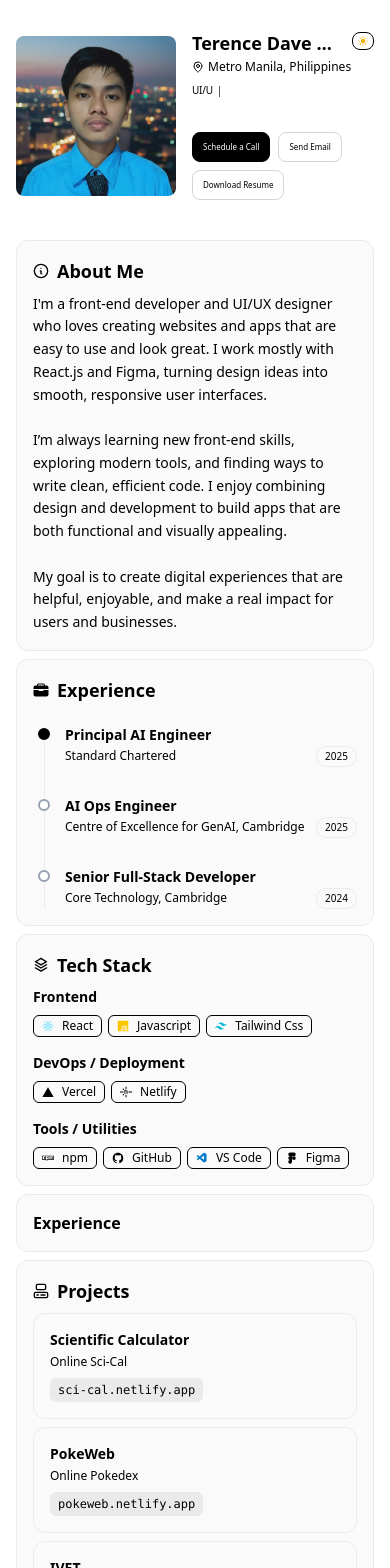
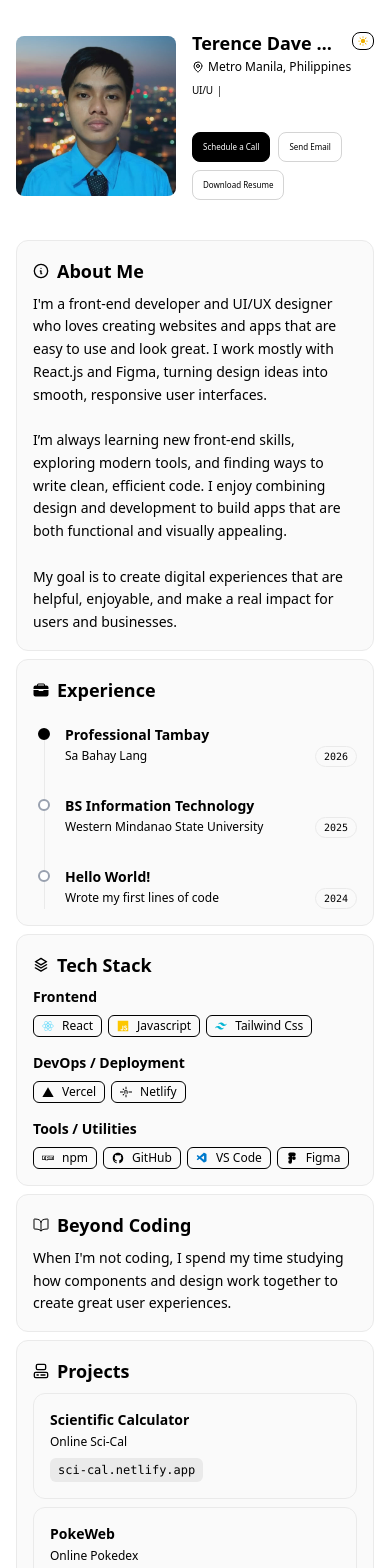
Before and after one commit to hasteeza/natadterencedave, a React (Vite) app: page /home in a window 390 px wide. Shown: the top 1568 px of the page. Built offline with nearby package versions, Linux system fonts and the light colour scheme.

Commit message:
fix the alignment and responsive in hero page

```diff
--- a/index.html
+++ b/index.html
@@ -4,7 +4,7 @@
     <meta charset="UTF-8" />
     <link rel="icon" type="image/svg+xml" href="/images/favicon-blck.png" />
     <meta name="viewport" content="width=device-width, initial-scale=1.0" />
-    <title>Terence Dave Natad</title>
+    <title>TDRN | PORTFOLIO</title>
   </head>
   <body>
     <div id="root"></div>
--- a/src/components/Footer.jsx
+++ b/src/components/Footer.jsx
@@ -17,7 +17,7 @@ const Footer = () => {
             theme === "light" ? "text-black" : "text-white"
           }`}
         >
-          © Designed and Built by Terence
+          © 2026 Terence Dave Natad. All Rights Reserved
         </p>
       </div>
     </section>
--- a/src/components/VerticalStepper.jsx
+++ b/src/components/VerticalStepper.jsx
@@ -54,7 +54,7 @@ export default function VerticalStepper({
 
                   {step.year && (
                     <span
-                      className={`rounded-full border px-2 py-0.5 text-[10px] font-medium ${
+                      className={`rounded-full border px-2 py-0.5 text-[10px] font-medium font-mono ${
                         theme === "light"
                           ? "border-[#EAEAEA]  text-black"
                           : "border-[#222222]  text-white"
--- a/src/pages/Heropage.jsx
+++ b/src/pages/Heropage.jsx
@@ -39,7 +39,7 @@ const Heropage = () => {
 
   return (
     <section
-      className="min-h-screen transition-colors duration-500"
+      className="min-h-screen relative transition-colors duration-500"
       style={{ backgroundColor: bgColor }}
     >
       {/* HEADER */}
@@ -79,16 +79,16 @@ const Heropage = () => {
 
       {/* HERO */}
       <main
-        className="relative gap-6 flex flex-col items-center justify-between
-        min-h-[calc(100vh-80px)] px-6 text-center overflow-hidden "
+        className="relative gap-6 xs:gap-32 flex flex-col items-center justify-evenly
+        min-h-[calc(100vh-80px)] px-6 text-center"
       >
         {/* INTRO */}
 
         {/* FRONTEND */}
-        <div className="mt-20 flex flex-col items-center gap-6">
+        <div className="flex flex-col items-center gap-4">
           <SplitText
             text="Hello, my name is Terence and I am a"
-            className="text-sm xs:text-2xl font-semibold text-center text-[#ffffff] [font-family:ZTNature]"
+            className="text-sm md:text-[clamp(1rem,2vw,1.5rem)] font-semibold text-center text-[#ffffff] [font-family:ZTNature]"
             delay={50}
             duration={0.5}
             ease="power3.out"
@@ -100,14 +100,15 @@ const Heropage = () => {
             textAlign="center"
             onLetterAnimationComplete={handleAnimationComplete}
           />
+          <div className="space-y-5">
             <h1
               data-aos="fade-up"
               data-aos-delay="200"
               data-aos-duration="800"
               data-aos-easing="ease-out-cubic"
               className="
-            uppercase font-extrabold tracking-wide leading-[0.9]
-            text-[clamp(2rem,10vw,8rem)]
+            uppercase font-extrabold tracking-wide leading-[0.9] text-4xl
+            xs:text-[clamp(3rem,8vw,8rem)]
             [font-family:DrukWide]
           "
               style={{ color: textColor }}
@@ -121,8 +122,8 @@ const Heropage = () => {
               data-aos-delay="400"
               data-aos-duration="800"
               className="
-            uppercase font-extrabold tracking-wider leading-[0.9]
-            text-[clamp(2rem,10vw,8rem)]
+            uppercase font-extrabold tracking-wider leading-[0.9] text-4xl
+            xs:text-[clamp(3rem,8vw,8rem)]
             text-transparent
             [-webkit-text-stroke:1px_white]
             [font-family:DrukWide]
@@ -132,23 +133,7 @@ const Heropage = () => {
               Developer
             </h1>
           </div>
-
-        {/* IMAGE */}
-        <img
-          fetchPriority="high"
-          data-aos="fade-up"
-          src="/images/deve.png"
-          alt="Developer"
-          loading="lazy"
-          className="
-            absolute bottom-0
-            hidden xs:h-full
-            xs:flex
-            z-10
-            pointer-events-none
-            shrink
-          "
-        />
+        </div>
 
         {/* CTA */}
         <Link
@@ -159,7 +144,7 @@ const Heropage = () => {
             sm:px-6 sm:py-3 rounded-lg
             bg-neutral-800 text-white
             hover:bg-neutral-900 transition
-            absolute bottom-[120px] xs:bottom-5
+            xs:bottom-5
             border-current
             shadow-2xl
             z-[1000]
@@ -169,11 +154,26 @@ const Heropage = () => {
           <ShinyText text="Explore my work" />
           <CircleChevronRight size={18} />
         </Link>
-        <div
-          className="mt-12"
-          style={{ position: "relative", overflow: "hidden" }}
-        >
-          {/* Basic horizontal loop */}
+      </main>
+      <img
+        fetchPriority="high"
+        data-aos="fade-up"
+        src="/images/deve.png"
+        alt="Developer"
+        loading="lazy"
+        className="
+            top-1/2 left-1/2 -translate-x-1/2 -translate-y-1/2
+            absolute
+            xs:h-full
+            hidden
+            xs:inline-block
+            z-10
+            object-contain
+            shrink
+          "
+      />
+      <footer>
+        {" "}
         <LogoLoop
           logos={techLogos}
           direction="left"
@@ -182,8 +182,7 @@ const Heropage = () => {
           className="[--logoloop-logoHeight:48px] max-sm:[--logoloop-logoHeight:24px]"
           ariaLabel="Technology partners"
         />
-        </div>
-      </main>
+      </footer>
     </section>
   );
 };
--- a/src/pages/Homepage.jsx
+++ b/src/pages/Homepage.jsx
@@ -14,6 +14,7 @@ import {
   IoLogoNpm,
   IoLogoFigma,
   IoBriefcase,
+  IoBookOutline,
 } from "react-icons/io5";
 import { BentoCard } from "../components/BentoCard.jsx";
 import { BentoGrid } from "../components/BentoGrid.jsx";
@@ -34,18 +35,18 @@ export default function Homepage() {
 
   const experienceSteps = [
     {
-      title: "Principal AI Engineer",
-      subtitle: "Standard Chartered",
+      title: "Professional Tambay",
+      subtitle: "Sa Bahay Lang",
+      year: "2026",
+    },
+    {
+      title: "BS Information Technology",
+      subtitle: "Western Mindanao State University",
       year: "2025",
     },
     {
-      title: "AI Ops Engineer",
-      subtitle: "Centre of Excellence for GenAI, Cambridge",
-      year: "2025",
-    },
-    {
-      title: "Senior Full-Stack Developer",
-      subtitle: "Core Technology, Cambridge",
+      title: "Hello World!",
+      subtitle: "Wrote my first lines of code",
       year: "2024",
     },
   ];
@@ -331,7 +332,16 @@ export default function Homepage() {
               theme={theme}
               className="p-4 col-span-1 md:col-span-2 space-y-2"
             >
-              <h3 className="font-semibold">Experience</h3>
+              <div className="inline-flex items-center gap-2">
+                <IoBookOutline className="w-4 h-4" />
+                <h3 className="font-semibold text-lg">Beyond Coding</h3>
+              </div>
+              <div>
+                <p className="text-sm leading-relaxed mt-2">
+                  When I'm not coding, I spend my time studying how components
+                  and design work together to create great user experiences.
+                </p>
+              </div>
             </BentoCard>
             <BentoCard
               theme={theme}
@@ -344,7 +354,10 @@ export default function Homepage() {
                 </div>
               </div>
               <div className="grid grid-cols-1 md:grid-cols-2 gap-2 mt-2">
-                <BentoCard theme={theme} className="p-3 space-y-1">
+                <BentoCard
+                  theme={theme}
+                  className="p-3 space-y-1 hover:-translate-y-1 duration-200 transition-all hover:shadow-lg"
+                >
                   <a
                     target="_blank"
                     className="block space-y-1"
@@ -363,11 +376,14 @@ export default function Homepage() {
                     </p>
                   </a>
                 </BentoCard>
-                <BentoCard theme={theme}>
+                <BentoCard
+                  className="p-3 space-y-1 hover:-translate-y-1 duration-200 transition-all hover:shadow-lg"
+                  theme={theme}
+                >
                   {" "}
                   <a
                     target="_blank"
-                    className="block space-y-1"
+                    className="block space-y-1 "
                     href="https://tdrn-pokeweb.netlify.app/"
                   >
                     <h3 className="text-sm font-semibold">PokeWeb</h3>
@@ -381,7 +397,10 @@ export default function Homepage() {
                     </p>
                   </a>{" "}
                 </BentoCard>
-                <BentoCard theme={theme}>
+                <BentoCard
+                  className="p-3 space-y-1 hover:-translate-y-1 duration-200 transition-all hover:shadow-lg"
+                  theme={theme}
+                >
                   {" "}
                   <a
                     target="_blank"
```
Lines whose indentation alone changed are shown as unchanged.
